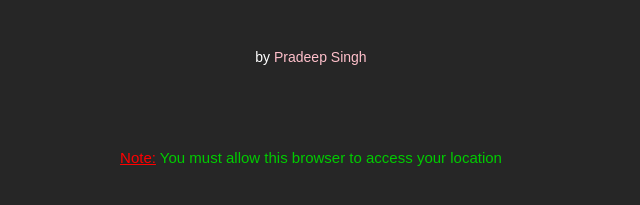
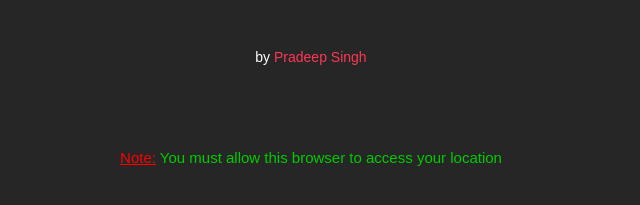
Before and after one commit to mepsrajput/WeatherApp, a plain HTML site: page index.html in a window 1280 px wide. Shown: the part 187-392 px from the top of the page, 329-969 px from the left. Drawn offline with nearby package versions, Linux system fonts and the light colour scheme.

Commit message:
Design Modification

```diff
--- a/css/style.css
+++ b/css/style.css
@@ -9,7 +9,6 @@ font-family: tahoma, helvetica;
 
 a:link, a:visited{
 	text-decoration: none;
-	color:pink;
 }
 a:hover, a:active {
 	text-decoration: none;
@@ -33,9 +32,9 @@ a:hover, a:active {
   margin-top: 25px;
 }
 
-.footer a:hover{
+.footer a:hover, a:link, a:visited, a:active{
 	text-decoration:none;
-	color: lightpink;
+	color: #ff3755;
 }
 
 span#notetext {
```
